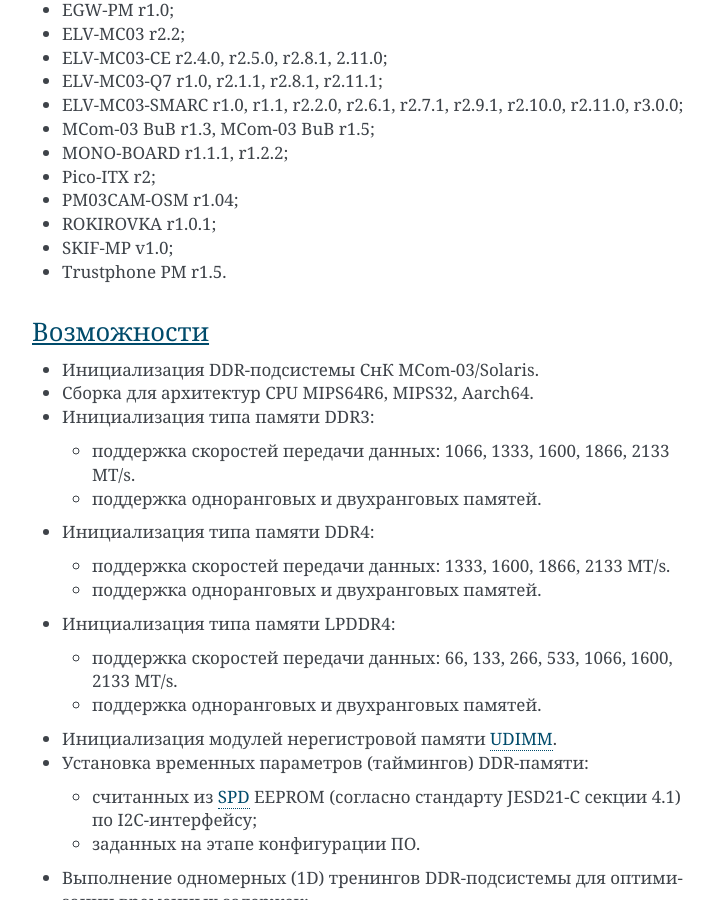
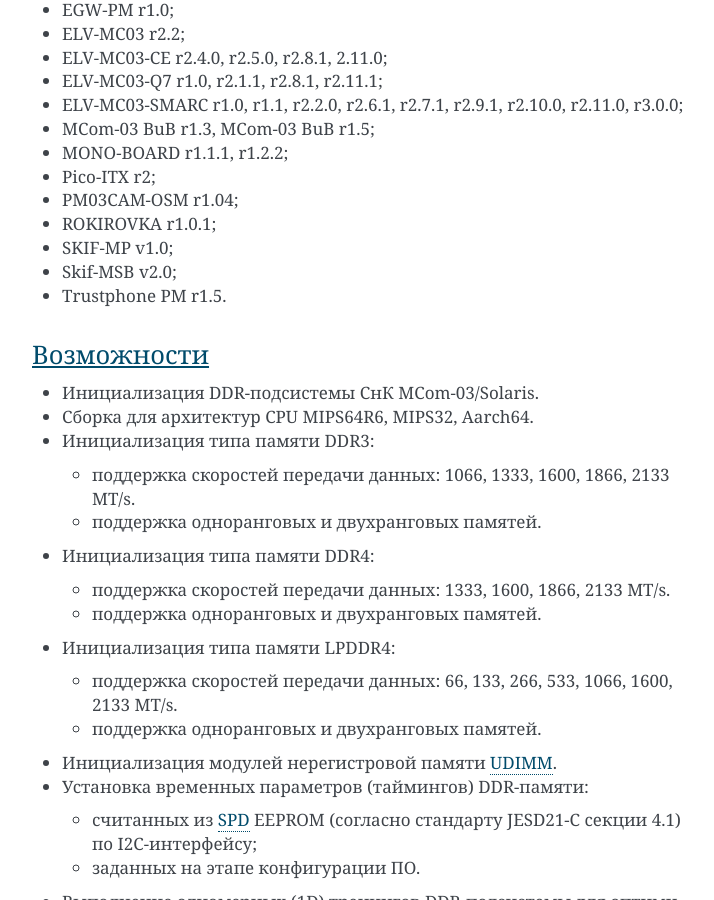
Before and after one commit to elvees/ddrinit, a Sphinx documentation site: the page built from doc/index.rst, in a window 1280 px wide and 900 px high, scrolled down 1288 px. Shown: the whole window, without its empty margins (388-1102 px from the left). Built offline with Sphinx 7.4.7, drawn with Linux system fonts in a browser that asks for light colours.

Commit message:
mcom03: Support Skif-MSB v2.0
Issue: #PLATFORM-1577
Change-Id: I03a7acb621cc9044cc0f6f2394554821ceaed7cd
Signed-off-by: Dmitry Petrakov <dpetrakov@elvees.com>

```diff
--- a/doc/index.rst
+++ b/doc/index.rst
@@ -43,6 +43,7 @@
 * PM03CAM-OSM r1.04;
 * ROKIROVKA r1.0.1;
 * SKIF-MP v1.0;
+* Skif-MSB v2.0;
 * Trustphone PM r1.5.
 
 Возможности
```
Also changed, not shown: 1 other file.
